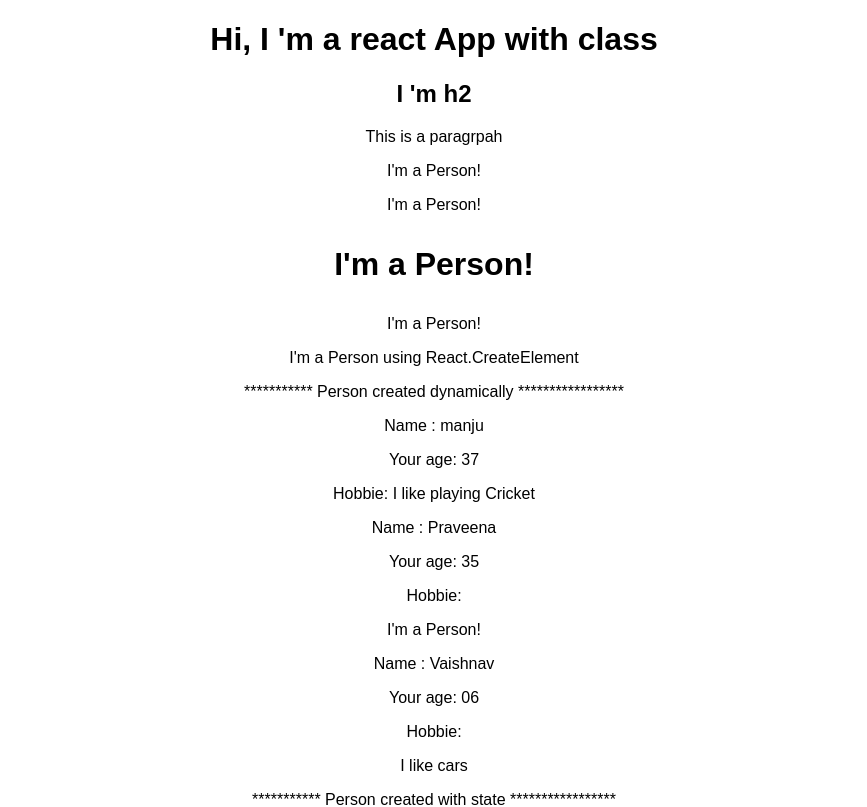
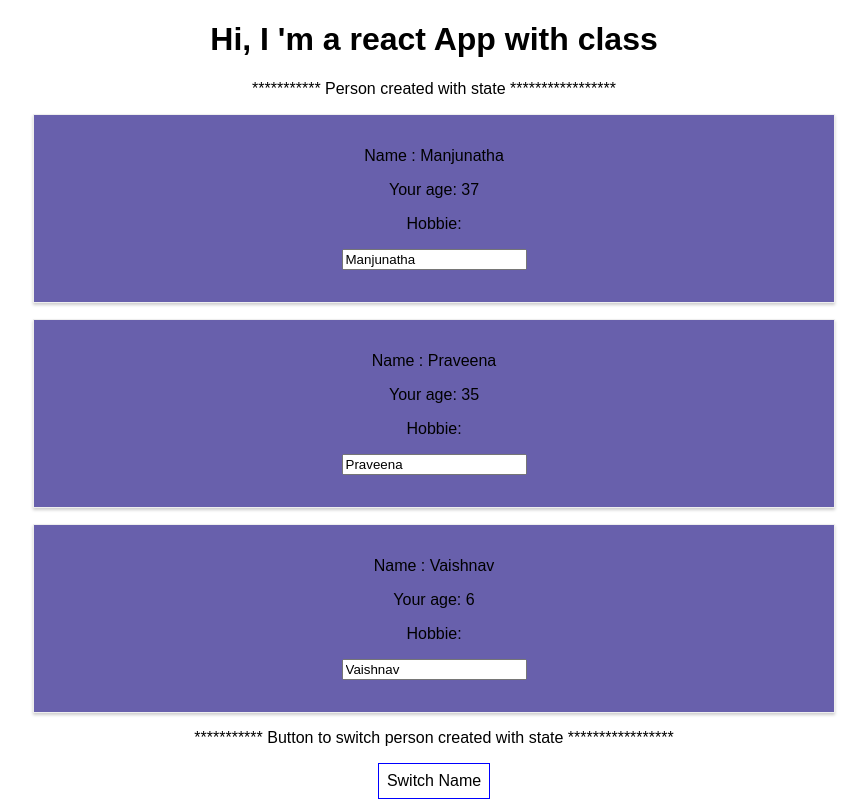
Before and after one commit to ecmpractitioner/react-js-basics, a React (Create React App) app in the folder react-complete-guide/: page / in a window 1280 px wide. Shown: the top 807 px of the page, without its empty margins (206-1073 px from the left). Built offline with nearby package versions, Linux system fonts and the light colour scheme.

Commit message:
Two way binding, basic styling

```diff
--- a/react-complete-guide/src/App.js
+++ b/react-complete-guide/src/App.js
@@ -1,9 +1,7 @@
 import React, { Component } from "react";
 import "./App.css";
-import Person from "./Components/Person/Person";
-import PersonRCE from "./Components/Person/PersonRCE";
-import PersonDynamic from "./Components/Person/PersonDynamic";
 import PersonWithState from "./Components/Person/PersonWithState";
+import Button from './css/Common/Button.css'
 class App extends Component {
   state = {
     persons: [
@@ -35,39 +33,36 @@ class App extends Component {
       ]
     });
   };
+
+  nameChangedHandler=(event)=>{
+
+      this.setState({
+        persons: [
+          { name: event.target.value, age: 37 },
+          { name: "Praveena", age: 35 },
+          { name: "Vaishnav", age: 6 }
+        ]
+      });
+  };
   render() {
+
+    const buttonStyle={
+      backgroundColor:'white',
+      font:'inherit',
+      border:'1px solid blue',
+      padding:'8px',
+      cursor:'pointer'
+
+    };
     return (
       <div className="App">
         <h1> Hi, I 'm a react App with class</h1>
-        <h2> I 'm h2</h2>
-        <p>This is a paragrpah</p>
-        <Person click={this.switchNameHandler} />
-        <Person />
-        <h1>
-          <Person />
-        </h1>
-        <div>
-          <Person />
-        </div>
-        <PersonRCE myProps="I'm a Person using React.CreateElement" />
-        {/* </div><PersonDynamic name="Manju" age="37"/> */}
-        <p>*********** Person created dynamically *****************</p>
-        <PersonDynamic
-          props={{ name: "manju", age: "37", click: this.switchNameHandler }}
-        >
-          I like playing Cricket
-        </PersonDynamic>
-        <PersonDynamic props={{ name: "Praveena", age: "35" }}>
-          <Person />
-        </PersonDynamic>
-        <PersonDynamic props={{ name: "Vaishnav", age: "06" }}>
-          <p>I like cars</p>
-        </PersonDynamic>
         <p>*********** Person created with state *****************</p>
         <PersonWithState
           props={{
             name: this.state.persons[0].name,
-            age: this.state.persons[0].age
+            age: this.state.persons[0].age,
+            changed:this.nameChangedHandler
           }}
         ></PersonWithState>
         <PersonWithState
@@ -86,10 +81,10 @@ class App extends Component {
           *********** Button to switch person created with state
           *****************
         </p>
-        <p><button onClick={this.switchNameHandler}>Switch Name</button></p>
+        <p><button style={buttonStyle} onClick={this.switchNameHandler}>Switch Name</button></p>
         <p><strong>Try to use this option to pass values</strong></p>
-        <p><button onClick={this.switchNameHandlerWithData.bind(this,'Name with bind')}>Switch Name Bind</button></p>
-        <p><button onClick={()=>this.switchNameHandlerWithData("One more way")}>Another way</button></p>
+        <p><button className='Button'onClick={this.switchNameHandlerWithData.bind(this,'Name with bind')}>Switch Name Bind</button></p>
+        <p><button className='Button' onClick={()=>this.switchNameHandlerWithData("One more way")}>Another way</button></p>
       </div>
     );
     //return React.createElement('div',{className:'App'},React.createElement('h1',null,'Hi, I\'m a React App!!!'));
--- a/react-complete-guide/src/AppReactHook.js
+++ /dev/null
@@ -1,84 +0,0 @@
-import React,{ useState } from "react";
-import "./App.css";
-import Person from "./Components/Person/Person";
-import PersonRCE from "./Components/Person/PersonRCE";
-import PersonDynamic from "./Components/Person/PersonDynamic";
-import PersonWithState from "./Components/Person/PersonWithState";
-
-const AppReactComponent = props => {
-  const [originalState, setNewState] = useState({
-    persons: [
-      { name: "Manjunatha", age: 37 },
-      { name: "Praveena", age: 35 },
-      { name: "Vaishnav", age: 6 }
-    ]
-  });
-
-  const switchNameHandler = ()=>{
-
-    setNewState({
-        persons:[
-            {name:'Updated by button', age:37},
-            {name:'Updated by button', age:35},
-            {name:'Updated by button', age:6},
-          ]
-        });
-
-  };
-
-
-  const [otherState,setOtherState]=useState({someOtherValue: "Not changed"});
-  console.log("state=============== "+JSON.stringify(originalState) + JSON.stringify(otherState));
-  return (
-    <div className="App">
-      <h1> Hi, I 'm a functional react App with React Hooks to manage state</h1>
-      <h2> I 'm h2</h2>
-      <p>This is a paragrpah</p>
-      <Person />
-      <Person />
-      <h1>
-        <Person />
-      </h1>
-      <div>
-        <Person />
-      </div>
-      <PersonRCE myProps="I'm a Person using React.CreateElement" />
-      {/* </div><PersonDynamic name="Manju" age="37"/> */}
-      <p>*********** Person created dynamically *****************</p>
-      <PersonDynamic props={{ name: "manju", age: "37" }}>
-        I like playing Cricket
-      </PersonDynamic>
-      <PersonDynamic props={{ name: "Praveena", age: "35" }}>
-        <Person />
-      </PersonDynamic>
-      <PersonDynamic props={{ name: "Vaishnav", age: "06" }}>
-        <p>I like cars</p>
-      </PersonDynamic>
-      <p>*********** Person created with state *****************</p>
-      <PersonWithState
-        props={{
-          name: originalState.persons[0].name,
-          age: originalState.persons[0].age
-        }}
-      ></PersonWithState>
-      <PersonWithState
-        props={{
-          name: originalState.persons[1].name,
-          age: originalState.persons[1].age
-        }}
-      ></PersonWithState>
-      <PersonWithState
-        props={{
-          name: originalState.persons[2].name,
-          age: originalState.persons[2].age
-        }}
-      ></PersonWithState>
-      <p>
-        *********** Button to switch person created with state *****************
-      </p>
-      <button onClick={switchNameHandler}>Switch Name</button>
-    </div>
-  );
-};
-
-export default AppReactComponent;
--- a/react-complete-guide/src/Components/Person/Person.js
+++ /dev/null
@@ -1,8 +0,0 @@
-import React from 'react';
-const person=(props)=>{
-    console.log("Simple Person");
-
-    return <p onClick={props.click}>I'm a Person!</p>
-}
-
-export default person;
--- a/react-complete-guide/src/Components/Person/PersonDynamic.js
+++ /dev/null
@@ -1,15 +0,0 @@
-import React from "react";
-
-const dynamicPerson = props => {
-
-    console.log("Dynamic Person");
-   return (
-    <div onClick={props.props.click}>
-      <p>Name : {props.props.name}</p>
-      <p>Your age: {props.props.age}</p>
-      Hobbie: {props.children}
-    </div>
-  );
-};
-
-export default dynamicPerson;
--- a/react-complete-guide/src/Components/Person/PersonRCE.js
+++ /dev/null
@@ -1,8 +0,0 @@
-import React from 'react';
-const personRCE=(props)=>{
-    console.log("RCE Person");
-
-    return React.createElement('p',null,props.myProps);
-}
-
-export default personRCE;
--- a/react-complete-guide/src/Components/Person/PersonWithState.js
+++ b/react-complete-guide/src/Components/Person/PersonWithState.js
@@ -1,12 +1,14 @@
 import React from 'react';
+import Person from '../../css/Components/Person/Person.css';
 
 const personWithState=props=>{
     console.log("State Person "+props);
   return (
-    <div>
+    <div className="Person">
       <p>Name : {props.props.name}</p>
       <p>Your age: {props.props.age}</p>
       Hobbie: {props.children}
+      <p><input type="text" onChange={props.props.changed} value={props.props.name}></input></p>
     </div>
   );
 };
--- /dev/null
+++ b/react-complete-guide/src/css/Common/Button.css
@@ -0,0 +1,10 @@
+.Button{
+
+    padding: 8px;
+    font:inherit;
+    border:1px solid blue;
+    cursor: pointer;
+    background-color: #fff;
+
+
+}
--- /dev/null
+++ b/react-complete-guide/src/css/Components/Person/Person.css
@@ -0,0 +1,10 @@
+.Person{
+    background-color:rgb(104, 96, 172);
+    color: black;
+    width: 60%;
+    margin: 16px auto;
+    padding: 16px;
+    border: 1px solid #eee;
+    box-shadow: 0 2px 3px #ccc;
+    text-align: center;
+}
--- a/react-complete-guide/src/index.js
+++ b/react-complete-guide/src/index.js
@@ -2,7 +2,6 @@ import React from 'react';
 import ReactDOM from 'react-dom';
 import './index.css';
 import App from './App';
-import AppReactComponent from './AppReactHook';
 import registerServiceWorker from './registerServiceWorker';
 
 ReactDOM.render(<App />, document.getElementById('root'));
```
